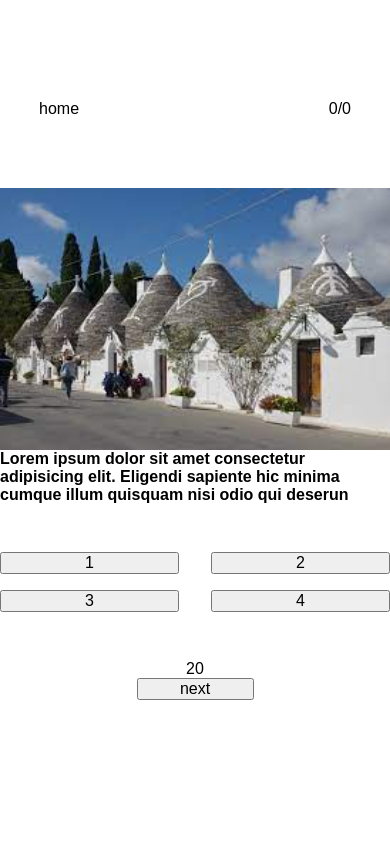
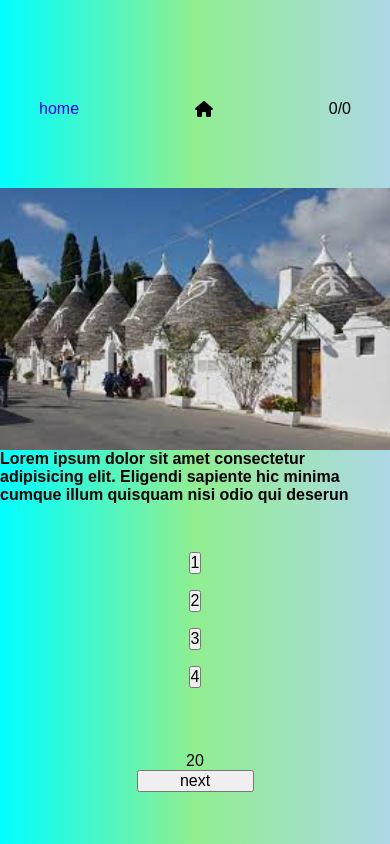
Before and after one commit to Mannylapli/js-quiz, a plain HTML site: page index.html in a window 390 px wide. Drawn offline with Linux system fonts and the light colour scheme.

Commit message:
media query responsiveness answer btns

```diff
--- a/_base.scss
+++ b/_base.scss
@@ -0,0 +1 @@
+$bg--color1: aqua;
--- a/index.html
+++ b/index.html
@@ -6,14 +6,13 @@
     <meta name="viewport" content="width=device-width, initial-scale=1.0" />
     <link rel="stylesheet" href="style.css" />
     <script
-      src="https://kit.fontawesome.com/56d6484122.js"
-      crossorigin="anonymous"
+      src="https://kit.fontawesome.com/56d6484122.js" crossorigin="anonymous"
     ></script>
     <title>Quiz</title>
   </head>
   <body>
     <header class="navbar">
-      <div class="home__icon">home</div>
+      <a href= Game-Js/v class="home__icon">home</a><i class="fa-solid fa-house"></i>
       <div class="score">
         <span class="user-score">0</span>/<span class="current-score">0</span>
       </div>
--- a/style.css
+++ b/style.css
@@ -9,6 +9,7 @@
 html, body {
   height: 100%;
   width: 100%;
+  background-image: linear-gradient(to right, aqua, lightgreen, lightblue);
 }
 
 
@@ -21,6 +22,11 @@ html, body {
   margin: 0 auto;
   padding-top: 100px;
   padding-bottom: 70px;
+}
+
+.home__icon{
+  text-decoration: none;
+
 }
 
 .quiz{
@@ -66,3 +72,14 @@ html, body {
   justify-content: center;
   align-self: center;
 }
+
+@media (max-width: 600px) {
+  .answers__btns {
+    display: flex;
+    flex-direction: column;
+    align-items: center;
+    justify-items: center;
+    margin-bottom: 1em;
+
+  }
+}
```
Also changed, not shown: _base.css (added).
